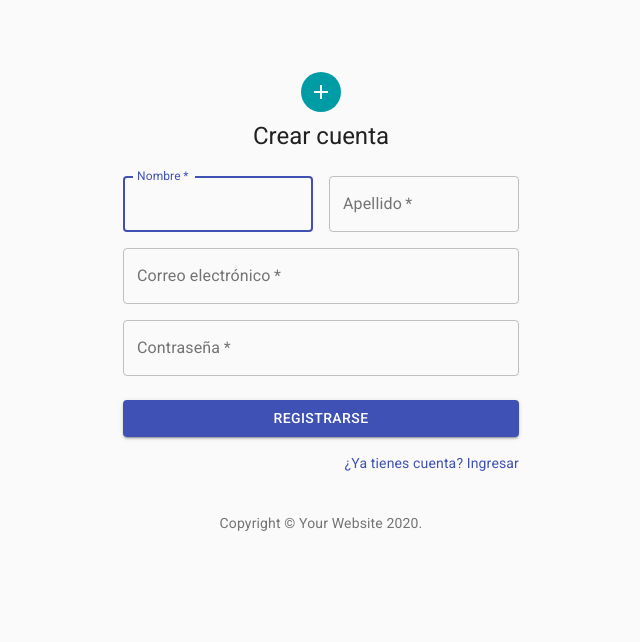
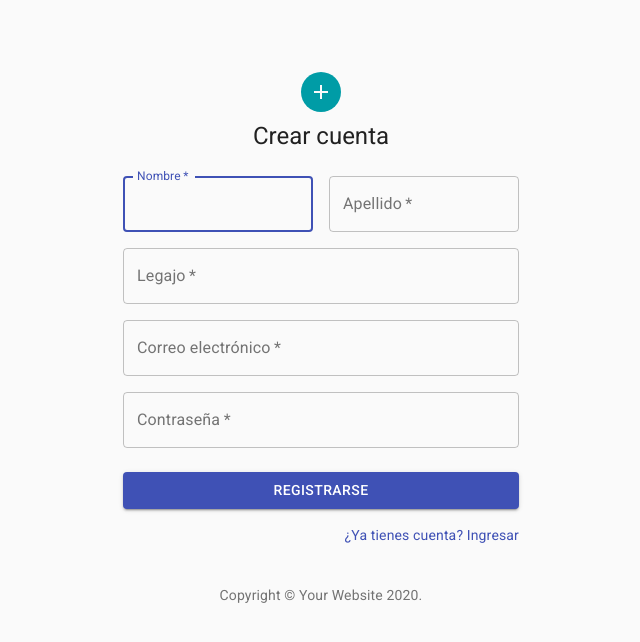
Before and after one commit to FMB555/APITPO, a React (Create React App) app: page /signUp in a window 1280 px wide. Shown: the top 642 px of the page, without its empty margins (319-959 px from the left). Built offline with nearby package versions, Linux system fonts and the light colour scheme.

Commit message:
Added Home

```diff
--- a/src/App.js
+++ b/src/App.js
@@ -4,6 +4,7 @@ import {BrowserRouter as Router, Route, Switch} from 'react-router-dom';
 import signIn from "./components/pages/SignIn";
 import signUp from './components/pages/SignUp';
 import forgotPass from "./components/pages/Password";
+import home from "./components/pages/Home";
 
 class App extends React.Component {
   render() {
@@ -14,6 +15,7 @@ class App extends React.Component {
             <Route path='/' component={signIn} exact />
             <Route path='/signUp' component={signUp} />
             <Route path='/password' component={forgotPass} />
+            <Route path='/home' component={home} />
           </Switch>
         </div>
       </Router>
--- /dev/null
+++ b/src/components/pages/Home.js
@@ -0,0 +1,7 @@
+import React from 'react';
+
+export default function Home() {
+    return (
+        <h1>Veamos si esto funciona</h1>
+    )
+}
--- a/src/components/pages/Password.js
+++ b/src/components/pages/Password.js
@@ -86,6 +86,17 @@ export default function SignUp() {
                 variant="outlined"
                 required
                 fullWidth
+                id="legajo"
+                label="Legajo"
+                name="legajo"
+                autoComplete="legajo"
+              />
+            </Grid>
+            <Grid item xs={12}>
+                <TextField
+                    variant="outlined"
+                    required
+                    fullWidth
                     id="email"
                     label="Correo electrónico"
                     name="email"
--- a/src/components/pages/SignUp.js
+++ b/src/components/pages/SignUp.js
@@ -12,6 +12,7 @@ import Add from '@material-ui/icons/Add';
 import Typography from '@material-ui/core/Typography';
 import { makeStyles } from '@material-ui/core/styles';
 import Container from '@material-ui/core/Container';
+import { useHistory } from 'react-router-dom';
 
 function Copyright() {
   return (
@@ -49,6 +50,7 @@ const useStyles = makeStyles((theme) => ({
 
 export default function SignUp() {
   const classes = useStyles();
+  const history = useHistory();
 
   return (
     <Container component="main" maxWidth="xs">
@@ -90,6 +92,17 @@ export default function SignUp() {
                 variant="outlined"
                 required
                 fullWidth
+                id="legajo"
+                label="Legajo"
+                name="legajo"
+                autoComplete="legajo"
+              />
+            </Grid>
+            <Grid item xs={12}>
+              <TextField
+                variant="outlined"
+                required
+                fullWidth
                 id="email"
                 label="Correo electrónico"
                 name="email"
@@ -115,6 +128,7 @@ export default function SignUp() {
             variant="contained"
             color="primary"
             className={classes.submit}
+            onClick={()=>{history.push('/home')}}
           >
             Registrarse
           </Button>
```
Lines whose indentation alone changed are shown as unchanged.
